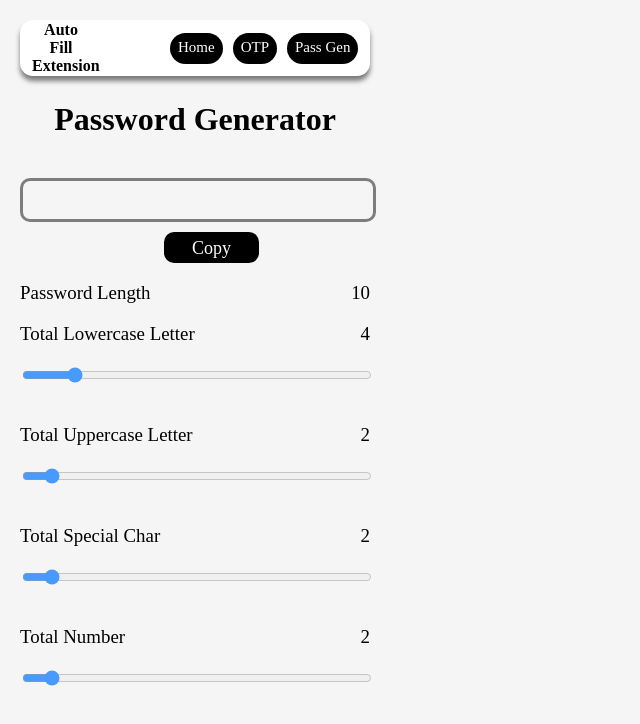
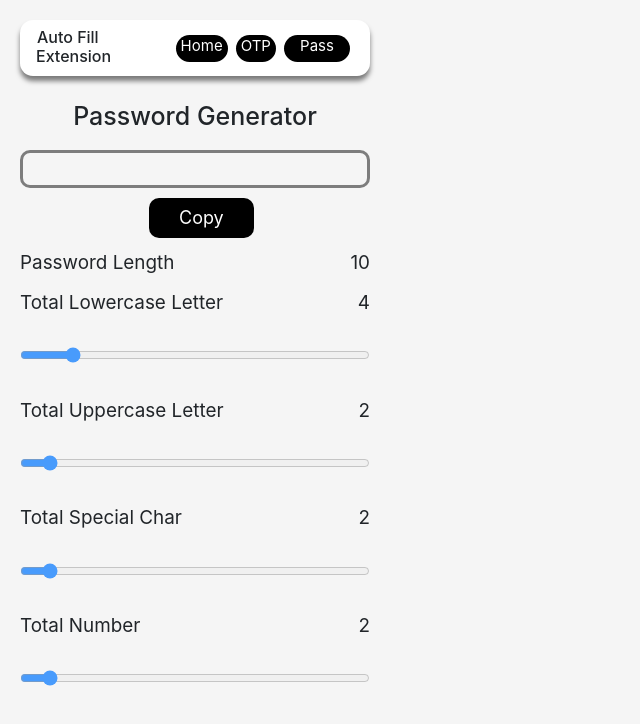
Before and after one commit to md-Salah/autofill-chrome-extension, a browser extension: page user_interface/password_gen_ui.html in a window 1280 px wide. Shown: the whole page, without its empty margins (0-640 px from the left). Drawn offline with nearby package versions, Linux system fonts and the light colour scheme.

Commit message:
final front

```diff
--- a/user_interface/password_gen_ui.css
+++ b/user_interface/password_gen_ui.css
@@ -3,11 +3,13 @@ body {
   padding: 0;
   width: 350px;
   background-color: whitesmoke;
+  height: 40px;
 }
 
 h1 {
     text-align: center;
-    padding-bottom: .5cm;
+    padding-bottom: .3cm;
+    font-size: 25px;
 }
 
 .passwordBox {
@@ -27,7 +29,7 @@ h1 {
     font-size: .5cm;
     display: flex;
     justify-content: space-between;
-    margin-top: .5cm;
+    margin-top: .3cm;
 }
 
 .form-range {
@@ -42,6 +44,11 @@ h1 {
     -webkit-transition: .2s;
     transition: opacity .2s;
 }
+.first-btn {
+  margin-bottom: 20px;
+  text-align: center;
+}
+
 .Navbar {
   background-color: #fff;
   display: flex;
@@ -61,15 +68,13 @@ h1 {
   font-size: 1rem;
   align-items: center;
   padding-bottom: 15px;
-    padding-left: 12px;
-    padding-top: 14px;
 }
 .first-btn {
   font-size: 15px;
   display: flex;
   transition: 0.5s ease-in;
   width: 80%;
-    padding-left: 80px;
+  padding-left: 72px;
 }
 
 .first-btn a:hover {
@@ -78,27 +83,27 @@ h1 {
 }
 
 .first-btn a {
-    padding: 0 8px;
+  padding: 0 5px;
     background-color: black;
     color: white;
-    height: 25px;
+    height: 27px;
     border-radius: 40px;
-    margin-right: 10px;
     text-align: center;
     text-decoration: none;
-    padding-top: 6px;
+    margin: 0 4px;
 }
+
   .pass-btn{
     font-size: 18px;
     display: flex;
     transition: 0.5s ease-in;
     width: 80%;
-    padding-left: 80px;
+    padding-left: 65px;
     margin-left: 64px;
     margin-top: 10px;
   }
   .pass-btn a {
-    padding: 0 28px;
+    padding: 34px 30px;
     background-color: black;
     color: white;
     height: 25px;
@@ -107,6 +112,7 @@ h1 {
     text-align: center;
     text-decoration: none;
     padding-top: 6px;
+
   }
   .pass-btn a:hover {
     background-color: rgba(120, 120, 120, 0.759);
--- a/user_interface/password_gen_ui.html
+++ b/user_interface/password_gen_ui.html
@@ -1,68 +1,103 @@
 <html>
-
   <head>
-    <link rel="stylesheet" href="password_gen_ui.css">
+    <link
+      rel="stylesheet"
+      href="https://cdn.jsdelivr.net/npm/bootstrap@4.0.0/dist/css/bootstrap.min.css"
+      integrity="sha384-Gn5384xqQ1aoWXA+058RXPxPg6fy4IWvTNh0E263XmFcJlSAwiGgFAW/dAiS6JXm"
+      crossorigin="anonymous"
+    />
+    <link rel="stylesheet" href="password_gen_ui.css" />
   </head>
 
   <body>
-    <div>
-
     <div class="Navbar">
       <div class="icon">
-              <h1>Auto Fill<br> Extension</h1>
+        <h1>
+          Auto Fill<br />
+          Extension
+        </h1>
       </div>
       <div class="first-btn">
-              <a href="./popup.html"
-                >Home</a
-              >
-              <a
-                href="./otp_email.html"
-
-                >OTP</a
-              >
-              <a
-                href="./password_gen_ui.html"
-
-                >Pass Gen</a
-              >
+        <a href="./popup.html">Home</a>
+        <a href="./otp_email.html">OTP</a>
+        <a href="./password_gen_ui.html">Pass Gen</a>
       </div>
     </div>
     <h1>Password Generator</h1>
 
     <div class="passwordBox">
       <span id="password"></span>
-
     </div>
     <div class="pass-btn">
       <a href="#">Copy</a>
     </div>
 
     <form>
-            <label class="form-label" for="passwordLength"><span>Password Length</span> <span id="plen"></span></label>
+      <label class="form-label" for="passwordLength"
+        ><span>Password Length</span> <span id="plen"></span
+      ></label>
 
-            <label class="form-label" for="lowcaseNumber">Total Lowercase Letter <span id="lowcaselen"></span></label>
+      <label class="form-label" for="lowcaseNumber"
+        >Total Lowercase Letter <span id="lowcaselen"></span
+      ></label>
       <div class="range">
-                <input type="range" class="form-range" id="lowcaseNumber" min="0" max="30" step="1" value="4" />
+        <input
+          type="range"
+          class="form-range"
+          id="lowcaseNumber"
+          min="0"
+          max="30"
+          step="1"
+          value="4"
+        />
       </div>
 
-            <label class="form-label" for="upcaseNumber">Total Uppercase Letter <span id="upcaselen"></span></label>
+      <label class="form-label" for="upcaseNumber"
+        >Total Uppercase Letter <span id="upcaselen"></span
+      ></label>
       <div class="range">
-                <input type="range" class="form-range" id="upcaseNumber" min="0" max="30" step="1" value="2" />
+        <input
+          type="range"
+          class="form-range"
+          id="upcaseNumber"
+          min="0"
+          max="30"
+          step="1"
+          value="2"
+        />
       </div>
 
-            <label class="form-label" for="spcharNumber">Total Special Char <span id="spcharlen"></span></label>
+      <label class="form-label" for="spcharNumber"
+        >Total Special Char <span id="spcharlen"></span
+      ></label>
       <div class="range">
-                <input type="range" class="form-range" id="spcharNumber" min="0" max="30" step="1" value="2" />
+        <input
+          type="range"
+          class="form-range"
+          id="spcharNumber"
+          min="0"
+          max="30"
+          step="1"
+          value="2"
+        />
       </div>
 
-            <label class="form-label" for="numNumber">Total Number <span id="numlen"></span></label>
+      <label class="form-label" for="numNumber"
+        >Total Number <span id="numlen"></span
+      ></label>
       <div class="range">
-                <input type="range" class="form-range" id="numNumber" min="0" max="30" step="1" value="2" />
+        <input
+          type="range"
+          class="form-range"
+          id="numNumber"
+          min="0"
+          max="30"
+          step="1"
+          value="2"
+        />
       </div>
     </form>
-    </div>
 
     <script src="password_gen.js"></script>
   </body>
-
 </html>
--- a/user_interface/signup.css
+++ b/user_interface/signup.css
@@ -62,14 +62,14 @@ h4 {
 }
 
 .first-btn a {
-  padding: 0 8px;
+  padding: 0 5px;
     background-color: black;
     color: white;
     height: 27px;
     border-radius: 40px;
-  margin-right: 10px;
     text-align: center;
     text-decoration: none;
+    margin: 0 4px;
 }
 
 .col{
```
Also changed, not shown: user_interface/otp_email.html (+2 -2 lines), user_interface/popup.html (+2 -2 lines). Lines whose indentation alone changed are shown as unchanged.
